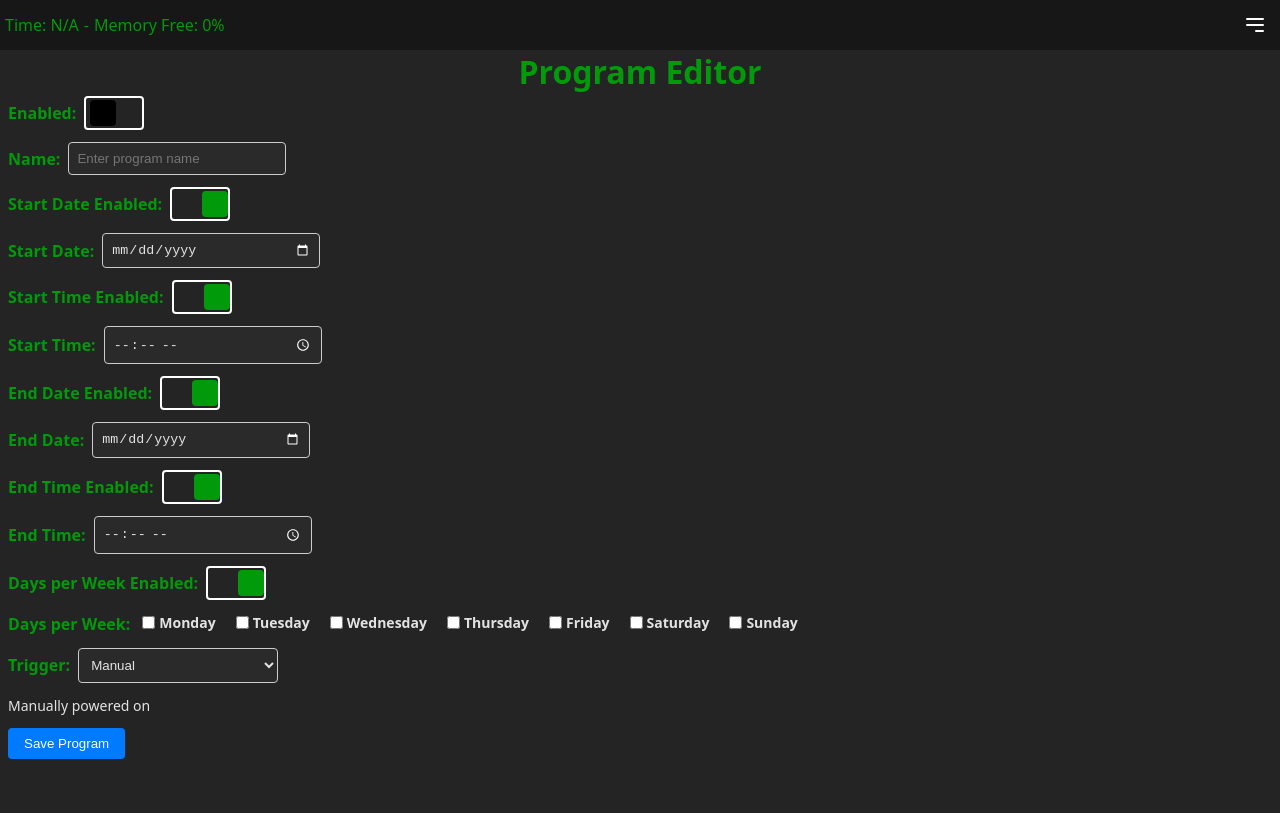
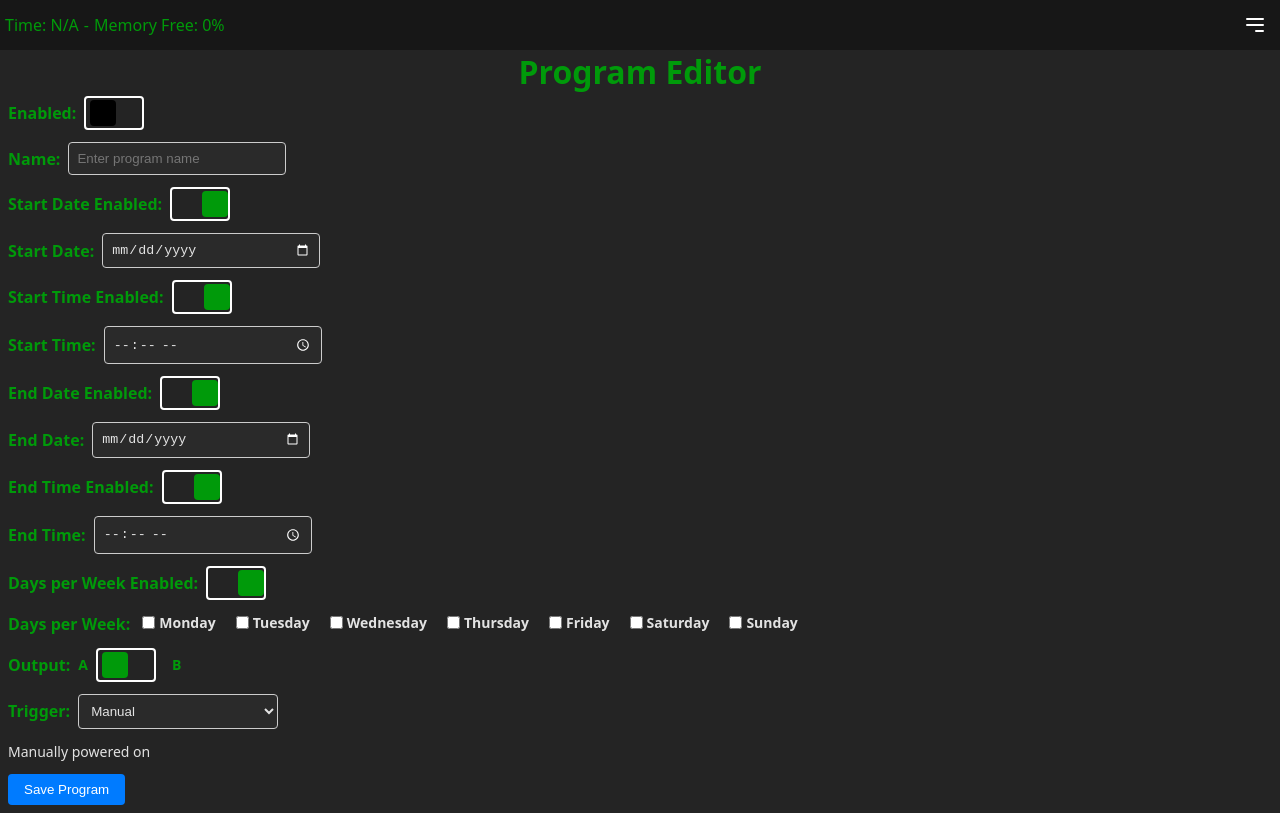
Before and after one commit to raako71/GdayTreva, a React (Vite) app in the folder React/gday-react/: page /programEditor in a window 1280 px wide. Built offline with nearby package versions, Linux system fonts and the light colour scheme; no server answers.

Commit message:
R0.15.2: Output toggle

```diff
--- a/React/gday-react/src/pages/ProgramEditor.jsx
+++ b/React/gday-react/src/pages/ProgramEditor.jsx
@@ -354,6 +354,21 @@ function ProgramEditor({ wsRef, isWsReady }) {
         </div>
       )}
       <div className="form-group">
+        <label>Output:</label>
+        <div className="output-toggle">
+          <span className="output-option">A</span>
+          <label className="toggle-switch">
+            <input
+              type="checkbox"
+              checked={output === 'B'}
+              onChange={(e) => setOutput(e.target.checked ? 'B' : 'A')}
+            />
+            <span className="toggle-slider output-slider"></span>
+          </label>
+          <span className="output-option">B</span>
+        </div>
+      </div>
+      <div className="form-group">
         <label htmlFor="trigger">Trigger:</label>
         <select
           id="trigger"
```
